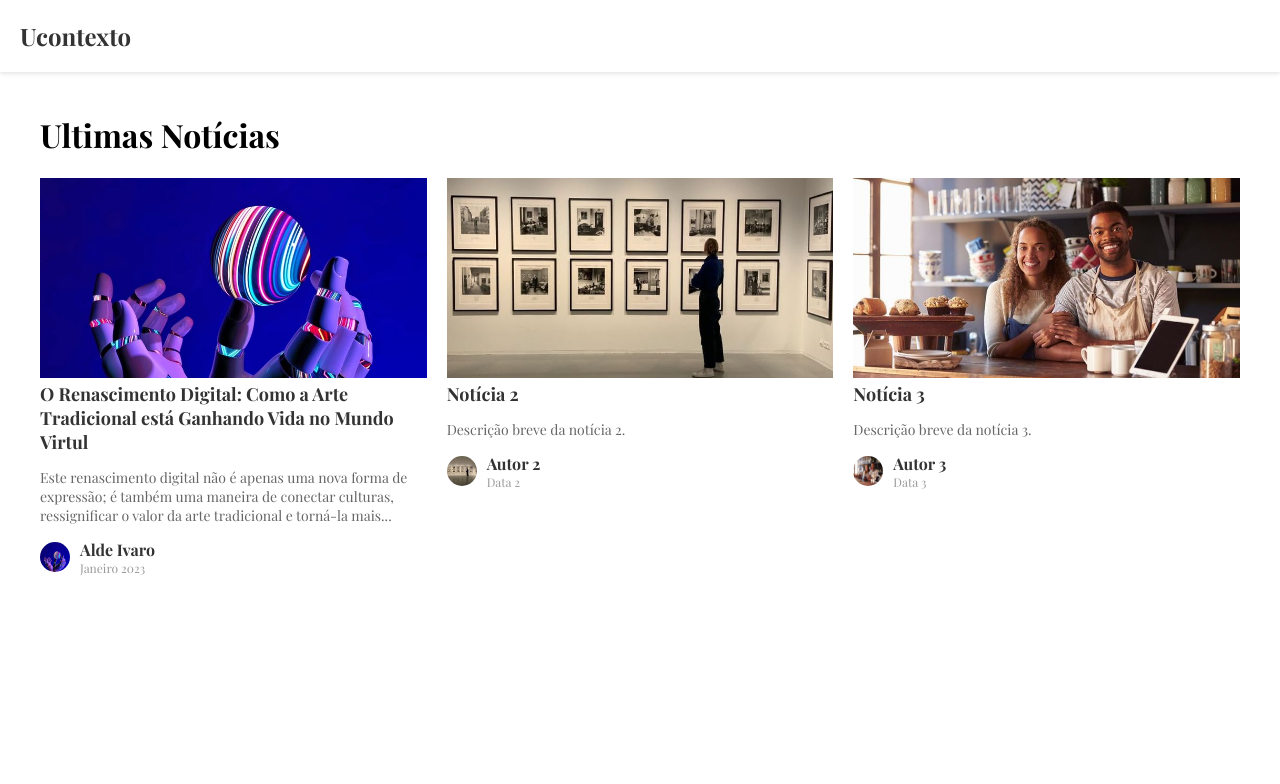
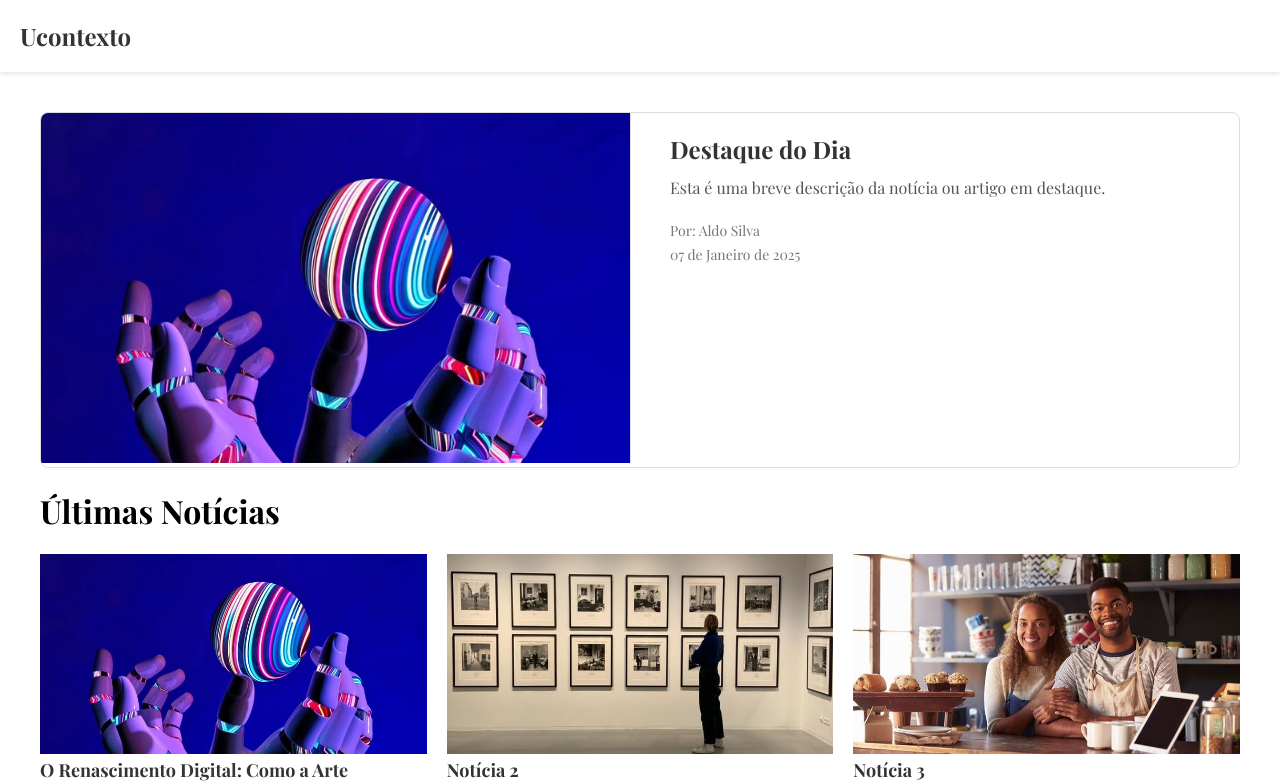
Before and after one commit to aldeantonio/ucontexto, a React (Create React App) app: page / in a window 1280 px wide. Shown: the top 784 px of the page. Built offline with nearby package versions, Linux system fonts and the light colour scheme.

Commit message:
I add higgligth section

```diff
--- a/src/App.js
+++ b/src/App.js
@@ -1,6 +1,8 @@
+// App.js
 import React from 'react';
 import Header from './components/Header';
 import Feed from './components/Feed';
+import Spotlight from './components/Spotlight'; // Renomeado para refletir o componente
 import './App.css';
 
 // Importando imagens locais
@@ -8,10 +10,9 @@ import noticia1 from './assets/news-images/cover-ia.jpg';
 import noticia2 from './assets/news-images/cover-arte.jpg';
 import noticia3 from './assets/news-images/cover-negocio.jpg';
 
-
 const newsData = [
   {
-    title: 'O Renascimento Digital: Como a Arte Tradicional está Ganhando Vida no Mundo Virtul',
+    title: 'O Renascimento Digital: Como a Arte Tradicional está Ganhando Vida no Mundo Virtual',
     description: 'Este renascimento digital não é apenas uma nova forma de expressão; é também uma maneira de conectar culturas, ressignificar o valor da arte tradicional e torná-la mais...',
     image: noticia1,
     author: 'Alde Ivaro',
@@ -33,20 +34,36 @@ const newsData = [
   },
 ];
 
+const spotlightData = {
+  image: noticia1, // Substitua pela URL da sua imagem
+  title: 'Destaque do Dia',
+  summary: 'Esta é uma breve descrição da notícia ou artigo em destaque.',
+  author: 'Aldo Silva',
+  date: '07 de Janeiro de 2025',
+};
+
 function App() {
   return (
     <div>
-
       {/* Header no topo */}
       <Header />
 
       {/* Conteúdo principal */}
       <div className="container">
-      <main>
-        <h1>Ultimas Notícias</h1>
-        <Feed news={newsData} />
-      </main>
+        {/* Destaque do dia */}
+        <Spotlight
+          image={spotlightData.image}
+          title={spotlightData.title}
+          summary={spotlightData.summary}
+          author={spotlightData.author}
+          date={spotlightData.date}
+        />
 
+        {/* Últimas notícias */}
+        <main>
+          <h1>Últimas Notícias</h1>
+          <Feed news={newsData} />
+        </main>
       </div>
     </div>
   );
--- /dev/null
+++ b/src/components/Spotlight.css
@@ -0,0 +1,65 @@
+.spotlight {
+    display: grid;
+    grid-template-columns: repeat(2, 1fr);
+    gap: 20px;
+    align-items: flex-start;
+    margin: 20px 0;
+    border: 1px solid #ddd;
+    border-radius: 8px;
+    overflow: hidden;
+    background-color: #fff;
+  }
+
+  .spotlight-image img {
+    width: 100%;
+    height: 350px;
+    object-fit: cover;
+    border-right: 1px solid #ddd;
+  }
+
+  .spotlight-content {
+    padding: 20px;
+    flex: 1;
+  }
+
+  .spotlight-content h2 {
+    margin: 0 0 10px;
+    font-size: 24px;
+    color: #333;
+  }
+
+  .spotlight-summary {
+    margin: 10px 0;
+    color: #555;
+    font-size: 16px;
+    line-height: 1.6;
+  }
+
+  .spotlight-meta {
+    margin-top: 20px;
+    font-size: 14px;
+    color: #777;
+  }
+
+  .spotlight-meta span {
+    display: block;
+    margin-bottom: 5px;
+  }
+
+
+  @media (max-width: 768px) {
+    .spotlight {
+      flex-direction: column;
+    }
+
+    .spotlight-image img {
+      width: 100%;
+      height: auto;
+      border-right: none;
+      border-bottom: 1px solid #ddd;
+    }
+
+    .spotlight-content {
+      padding: 15px;
+    }
+  }
--- /dev/null
+++ b/src/components/Spotlight.js
@@ -0,0 +1,25 @@
+import React from 'react';
+import './Spotlight.css';
+
+const Spotlight = ({ image, title, summary, author, date }) => {
+  return (
+    <div className="spotlight">
+      {/* Imagem à esquerda */}
+      <div className="spotlight-image">
+        <img src={image} alt={title} />
+      </div>
+
+      {/* Texto à direita */}
+      <div className="spotlight-content">
+        <h2>{title}</h2>
+        <p className="spotlight-summary">{summary}</p>
+        <div className="spotlight-meta">
+          <span className="spotlight-author">Por: {author}</span>
+          <span className="spotlight-date">{date}</span>
+        </div>
+      </div>
+    </div>
+  );
+};
+
+export default Spotlight;
```
